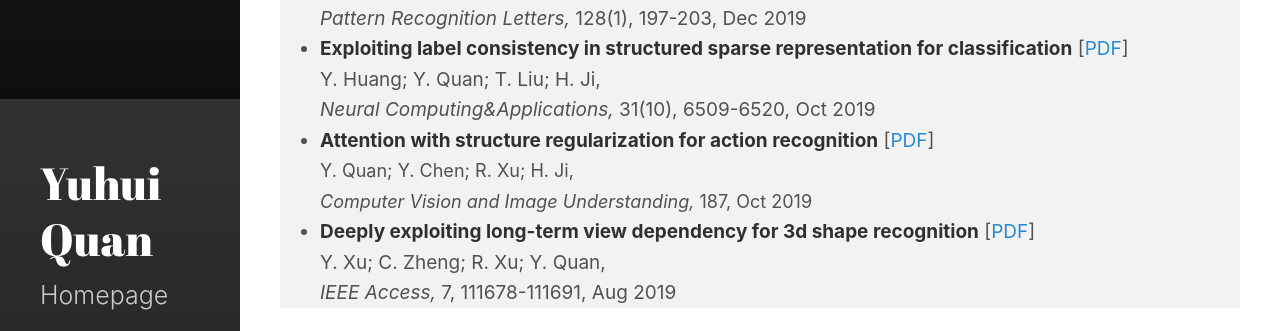
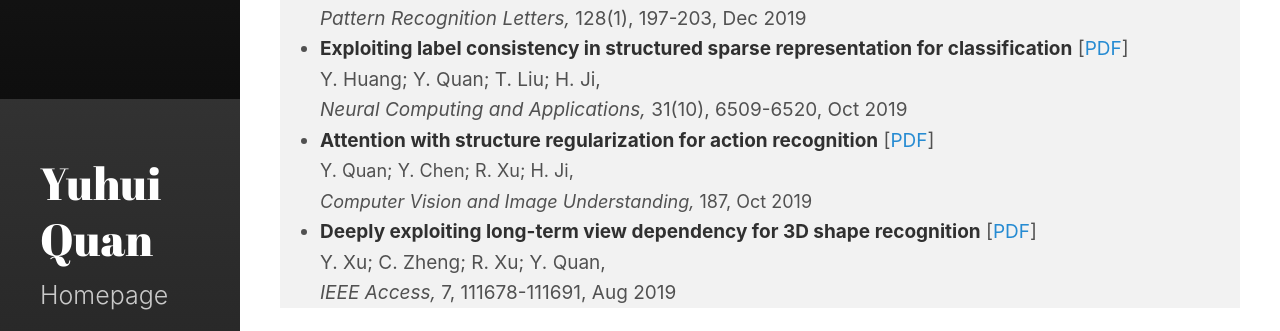
Before and after one commit to Dofboom/Dofboom.github.io, a Jekyll site: the page built from category/c.md, in a window 1280 px wide and 900 px high, scrolled down 518 px. Shown: the part 283-614 px from the top of the window. Built offline with Jekyll 4.4.1, drawn with Linux system fonts in a browser that asks for light colours.

Commit message:
Update c.md

```diff
--- a/category/c.md
+++ b/category/c.md
@@ -35,11 +35,11 @@ title: Publication
  <em> Pattern Recognition Letters, </em>128(1), 197-203, Dec 2019</span></li>
 <li><span style="font-size: 95%;"><strong>Exploiting label consistency in structured sparse representation for classification</strong> [<a href="https://github.com/Dofboom/Dofboom.github.io/raw/master/papers/2019/Exploiting%20label%20consistency%20in%20structured%20sparse%20representation%20for%20classification.pdf" download="github7">PDF</a>] </span><br />
 <span style="font-size: 95%;"> Y. Huang; Y. Quan; T. Liu; H. Ji,<br />
-<em> Neural Computing&Applications, </em>31(10), 6509-6520, Oct 2019</span></li>
+<em> Neural Computing and Applications, </em>31(10), 6509-6520, Oct 2019</span></li>
 <li><span style="font-size: 95%;"><strong>Attention with structure regularization for action recognition</strong> [<a href="https://github.com/Dofboom/Dofboom.github.io/raw/master/papers/2019/Attention%20with%20structure%20regularization%20for%20action%20recognition.pdf" download="github8">PDF</a>]<br />
 <span style="font-size: 95%;"> Y. Quan; Y. Chen; R. Xu; H. Ji,<br />
 <em> Computer Vision and Image Understanding, </em>187, Oct 2019</span></span></li>
-<li><span style="font-size: 95%;"><strong>Deeply exploiting long-term view dependency for 3d shape recognition</strong> [<a href="https://github.com/Dofboom/Dofboom.github.io/raw/master/papers/2019/Deeply%20Exploiting%20Long-Term%20View%20Dependency%20for%203D%20Shape%20Recognition.pdf" download="github9">PDF</a>] </span><br />
+<li><span style="font-size: 95%;"><strong>Deeply exploiting long-term view dependency for 3D shape recognition</strong> [<a href="https://github.com/Dofboom/Dofboom.github.io/raw/master/papers/2019/Deeply%20Exploiting%20Long-Term%20View%20Dependency%20for%203D%20Shape%20Recognition.pdf" download="github9">PDF</a>] </span><br />
 <span style="font-size: 95%;"> Y. Xu; C. Zheng; R. Xu; Y. Quan,<br />
 <em> IEEE Access, </em>7, 111678-111691, Aug 2019</span></li>
 </ul>
```
